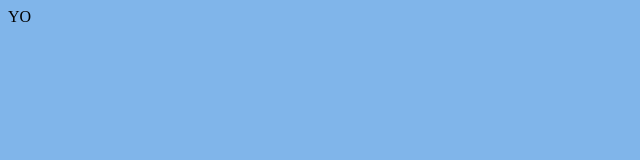
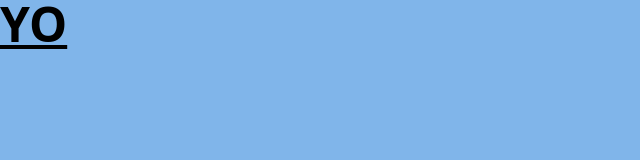
Before and after one commit to Noch4nce/Habit-tracker, a plain HTML site: page habit-vanilla/src/index.html in a window 1280 px wide. Shown: the whole page, without its empty margins (0-640 px from the left). Drawn offline with Linux system fonts and the light colour scheme.

Commit message:
tailwind

```diff
--- a/habit-vanilla/src/index.html
+++ b/habit-vanilla/src/index.html
@@ -2,12 +2,14 @@
 <html lang="en">
 	<head>
 		<meta charset="UTF-8" />
+		<title>Habit Tracker</title>
+
 		<link rel="stylesheet" href="styles.css" />
-		<title>Habit Tracker</title>
+		<link href="../../dist/output.css" rel="stylesheet">
 	</head>
 
 	<body>
-		<div>YO</div>
+		<h1 class="text-5xl font-bold underline">YO</h1>
 
 		<script src="main.js"></script>
 	</body>
--- a/habit-vanilla/src/styles.css
+++ b/habit-vanilla/src/styles.css
@@ -1,3 +1,7 @@
+@tailwind base;
+@tailwind components;
+@tailwind utilities;
+
 body {
     background-color: #80b5ea;
 }
--- /dev/null
+++ b/tailwind.config.js
@@ -0,0 +1,8 @@
+/** @type {import('tailwindcss').Config} */
+module.exports = {
+  content: ["./habit-vanilla/src/**/*.{html,js}"],
+  theme: {
+    extend: {},
+  },
+  plugins: [],
+}
```
Also changed, not shown: dist/output.css (added), package-lock.json (added), 1 other file.
